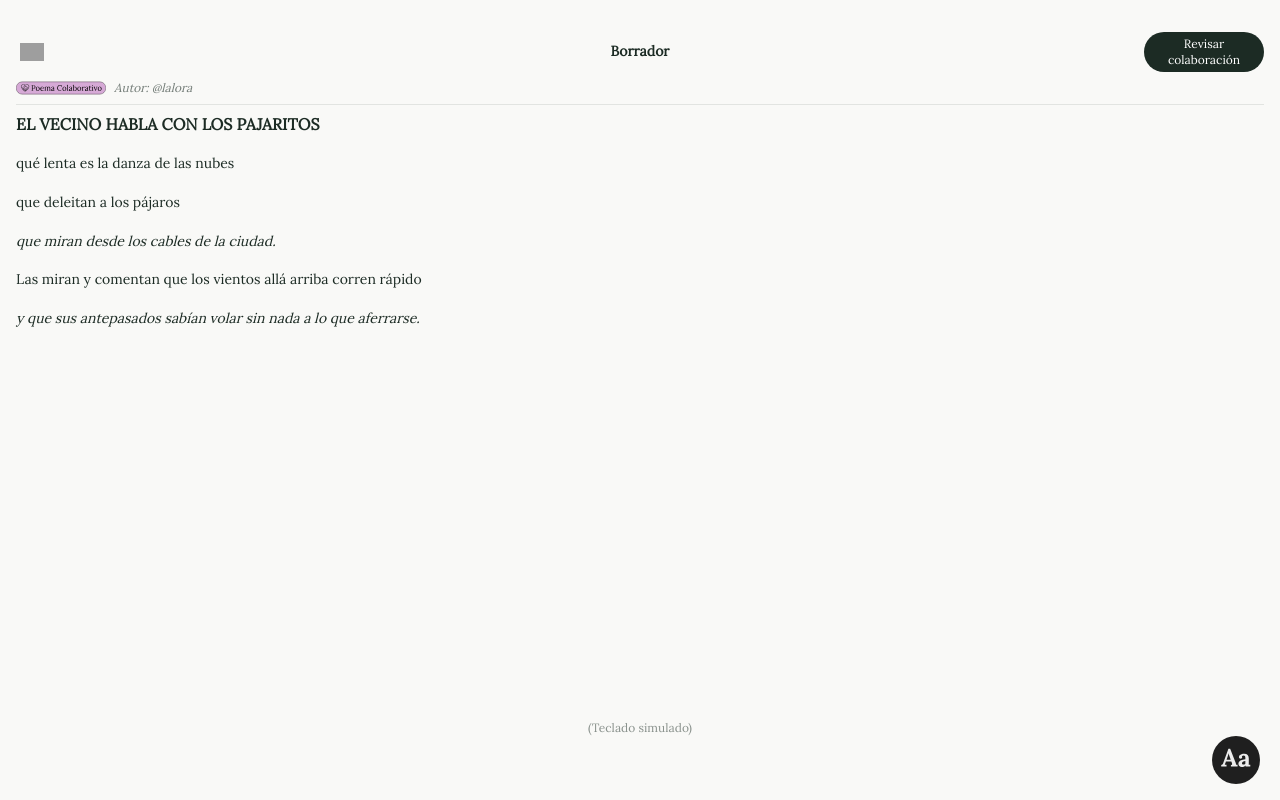
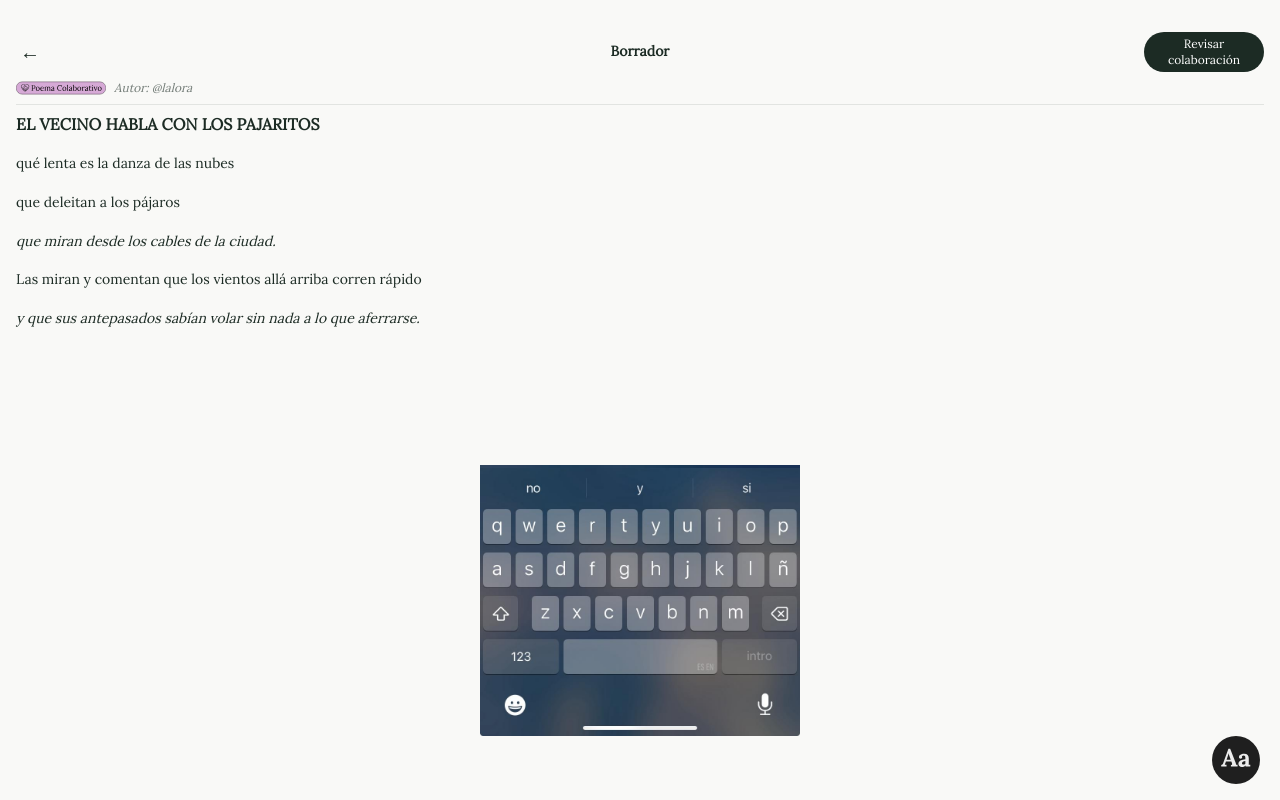
Before and after one commit to Camililita/babeli-o, a Next.js app: page /colab in a window 1280 px wide. Built offline with nearby package versions, Linux system fonts and the light colour scheme; grey boxes are pictures that could not be loaded.

Commit message:
Update colab.js

```diff
--- a/pages/colab.js
+++ b/pages/colab.js
@@ -13,7 +13,7 @@ export default function Colab() {
       {/* Header superior con flecha, borrador centrado y botón de revisión */}
       <div className="flex items-center justify-between mb-2">
         <Link href="/feed">
-          <Image src="/icons/flecha.svg" alt="Volver" width={24} height={24} className="ml-1" />
+          <button className="ml-1 text-xl">←</button>
         </Link>
         <h2 className="text-sm font-bold text-center w-full absolute left-0 right-0">Borrador</h2>
         <div className="w-[120px] flex justify-end">
@@ -41,26 +41,20 @@ export default function Colab() {
         <p className="mt-4">que deleitan
         a los pájaros</p>
 
-        <p className="mt-4 italic text-[#1C2B24]" contentEditable suppressContentEditableWarning={true}>
-          que miran
-          desde los cables
-          de la ciudad.
+        <p className="mt-4 italic text-[#1C2B24] cursor-text" contentEditable suppressContentEditableWarning={true}>
+          que miran desde los cables de la ciudad.
         </p>
 
-        <p className="mt-4">Las miran y comentan
-        que los vientos allá arriba
-        corren rápido</p>
+        <p className="mt-4">Las miran y comentan que los vientos allá arriba corren rápido</p>
 
-        <p className="mt-4 italic text-[#1C2B24]" contentEditable suppressContentEditableWarning={true}>
-          y que sus antepasados
-          sabían volar
-          sin nada a lo que aferrarse.
+        <p className="mt-4 italic text-[#1C2B24] cursor-text" contentEditable suppressContentEditableWarning={true}>
+          y que sus antepasados sabían volar sin nada a lo que aferrarse.
         </p>
       </div>
 
-      {/* Teclado simulado */}
-      <div className="fixed bottom-16 left-1/2 transform -translate-x-1/2 text-xs text-[#1C2B24]/50">
-        (Teclado simulado)
+      {/* Teclado simulado (imagen real en vez de texto) */}
+      <div className="fixed bottom-16 left-1/2 transform -translate-x-1/2">
+        <Image src="/icons/keyboard.png" alt="Teclado simulado" width={320} height={160} />
       </div>
 
       {/* Botón flotante Aa */}
```
